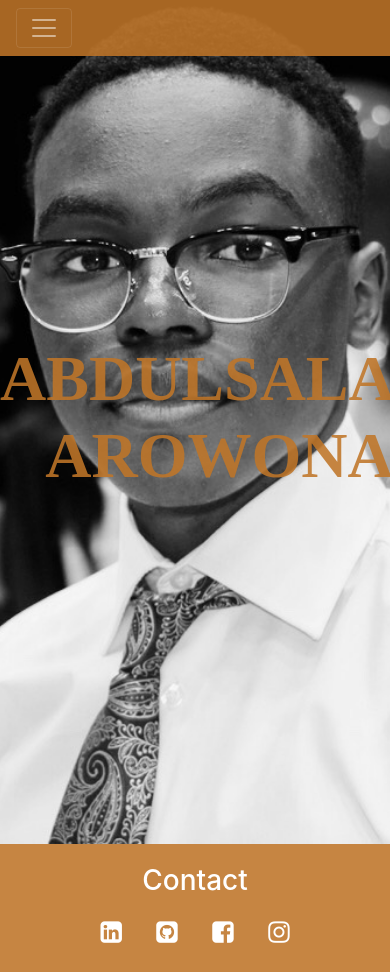
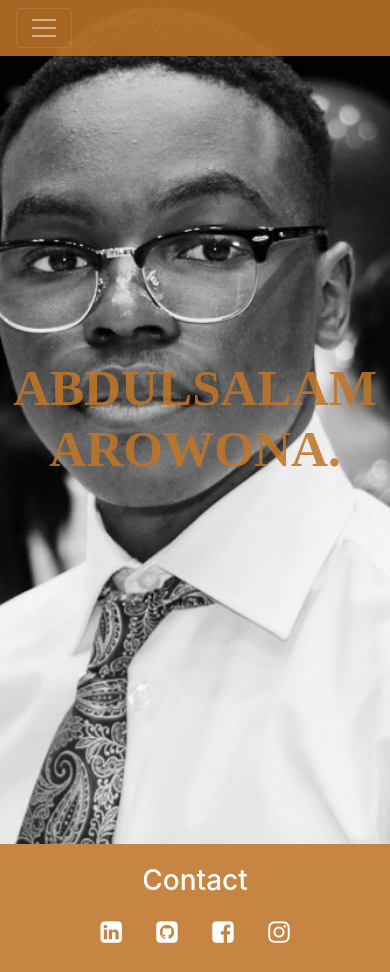
Before and after one commit to dipoarowona/ArowonaWebsite, a Flask app: page /home in a window 390 px wide; the page is wider, and only the part inside the window is pictured. Run offline with Flask 2, Linux system fonts and the light colour scheme; some libraries are stand-ins or nearby versions.

Commit message:
resizing home page text to fit mobile devices

```diff
--- a/Arowona_Website/static/main.css
+++ b/Arowona_Website/static/main.css
@@ -37,7 +37,7 @@ img{
 }
 
 .landing-text h1{
-    font-size: 400%;
+    font-size: 320%;
     font-weight: 700;
     font-family: -webkit-body;
     color: #bf7528e0;
```
